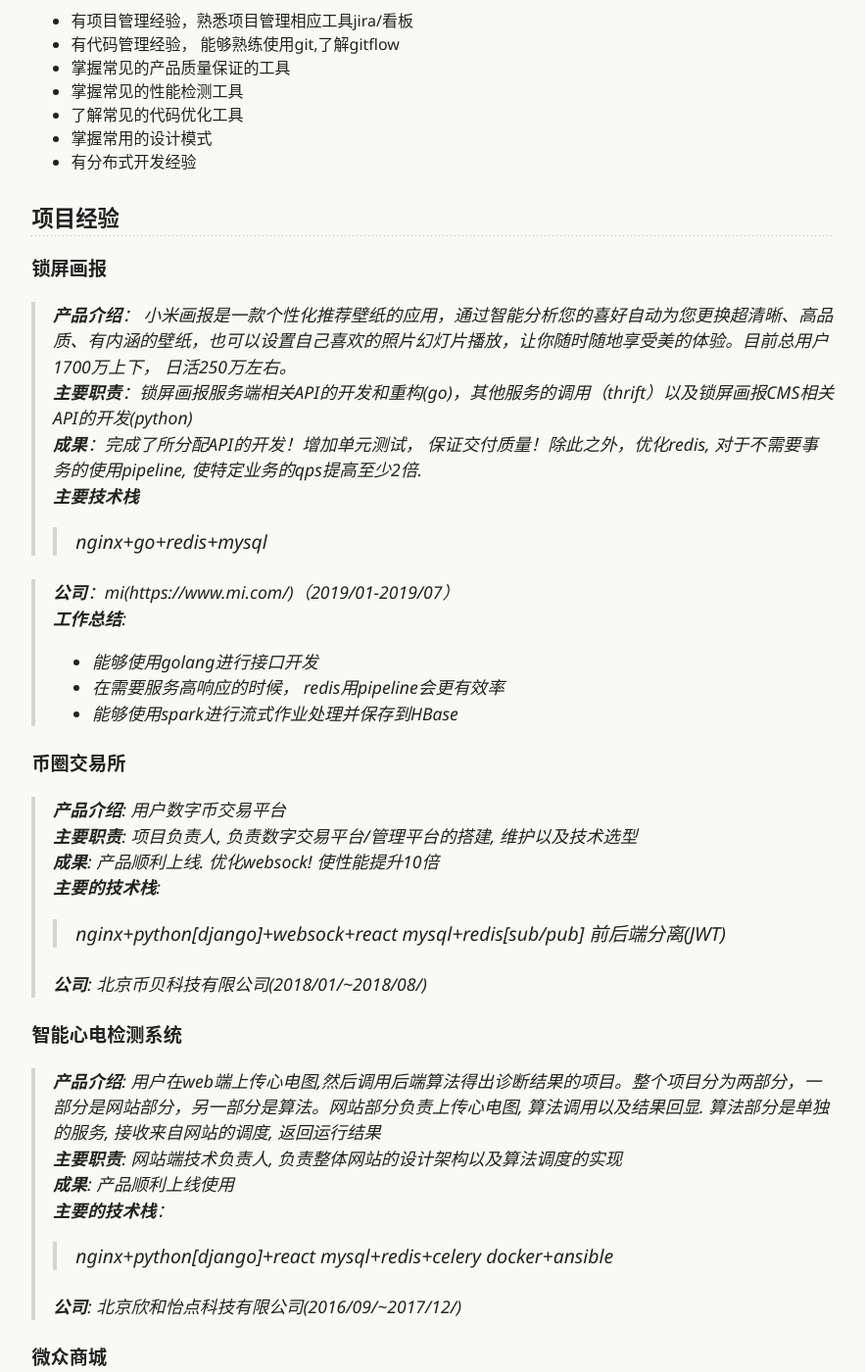
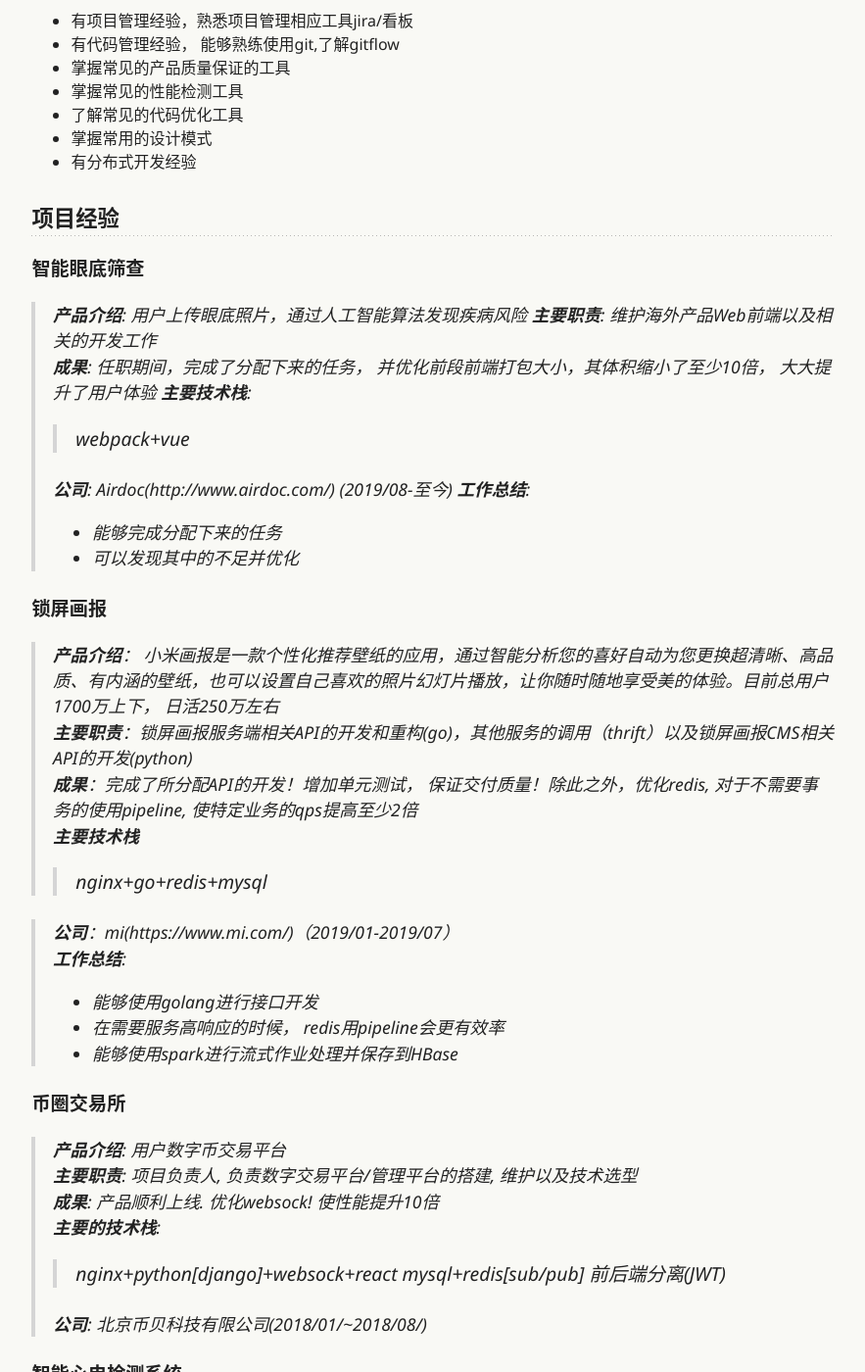
Before and after one commit to zwidny/zwidny.github.io, a Jekyll site: the page built from _posts/2020-02-02-resume.md, in a window 1280 px wide and 1400 px high, scrolled down 594 px. Shown: the whole window at 98% size, without its empty margins (198-1081 px from the left). Built offline with Jekyll 4.4.1, drawn with Linux system fonts in a browser that asks for light colours.

Commit message:
Update 2020-02-02-resume.md

```diff
--- a/_posts/2020-02-02-resume.md
+++ b/_posts/2020-02-02-resume.md
@@ -35,10 +35,24 @@ categories: 简历
 
 ## 项目经验
 
+### 智能眼底筛查
+
+>**产品介绍**: 用户上传眼底照片，通过人工智能算法发现疾病风险
+**主要职责**: 维护海外产品Web前端以及相关的开发工作
+**成果**: 任职期间，完成了分配下来的任务， 并优化前段前端打包大小，其体积缩小了至少10倍， 大大提升了用户体验
+**主要技术栈**:
+>> webpack+vue
+>
+**公司**:  Airdoc(http://www.airdoc.com/) (2019/08-至今)
+**工作总结**:
+   + 能够完成分配下来的任务
+   + 可以发现其中的不足并优化
+
+
 ### 锁屏画报
->**产品介绍**： 小米画报是一款个性化推荐壁纸的应用，通过智能分析您的喜好自动为您更换超清晰、高品质、有内涵的壁纸，也可以设置自己喜欢的照片幻灯片播放，让你随时随地享受美的体验。目前总用户1700万上下， 日活250万左右。
+>**产品介绍**： 小米画报是一款个性化推荐壁纸的应用，通过智能分析您的喜好自动为您更换超清晰、高品质、有内涵的壁纸，也可以设置自己喜欢的照片幻灯片播放，让你随时随地享受美的体验。目前总用户1700万上下， 日活250万左右
 **主要职责**：锁屏画报服务端相关API的开发和重构(go)，其他服务的调用（thrift）以及锁屏画报CMS相关API的开发(python)
-**成果**：完成了所分配API的开发！增加单元测试， 保证交付质量！除此之外，优化redis, 对于不需要事务的使用pipeline, 使特定业务的qps提高至少2倍.
+**成果**：完成了所分配API的开发！增加单元测试， 保证交付质量！除此之外，优化redis, 对于不需要事务的使用pipeline, 使特定业务的qps提高至少2倍
 >**主要技术栈**
 >> nginx+go+redis+mysql
 
@@ -108,5 +122,5 @@ mysql+redis+celery
 - 设计模式： 工厂/观察者/链式/
 
 ---
-# 致谢
+## 致谢
 感谢您花时间阅读我的简历，期待能有机会和您共事。
```
